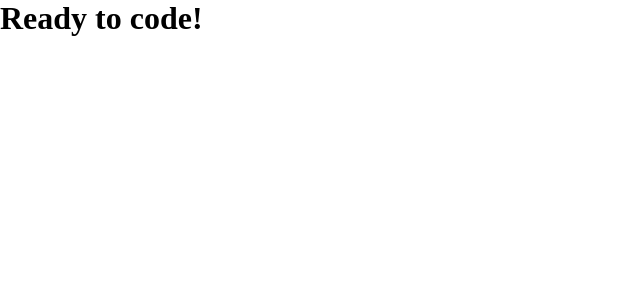
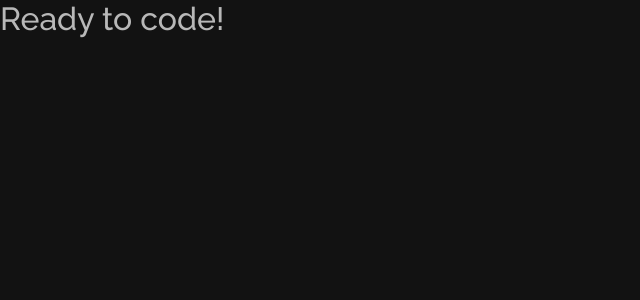
Before and after one commit to ericksvaguilar/github-profiles, a React (Create React App) app: page / in a window 1280 px wide. Shown: the top 300 px of the page, without its empty margins (0-640 px from the left). Built offline with nearby package versions, Linux system fonts and the light colour scheme.

Commit message:
feat: add variables, body and headings styles

```diff
--- a/src/styles/index.css
+++ b/src/styles/index.css
@@ -1,5 +1,26 @@
+:root {
+  --background: #121212;
+  --surface: rgb(255 255 255 / 70%);
+}
+
 * {
   margin: 0;
   padding: 0;
   box-sizing: border-box;
 }
+
+body {
+  font-family: 'Raleway', sans-serif;
+  min-height: 100vh;
+  background-color: var(--background);
+  color: var(--surface);
+}
+
+h1,
+h2,
+h3,
+h4,
+h5,
+h6 {
+  font-weight: 500;
+}
```
